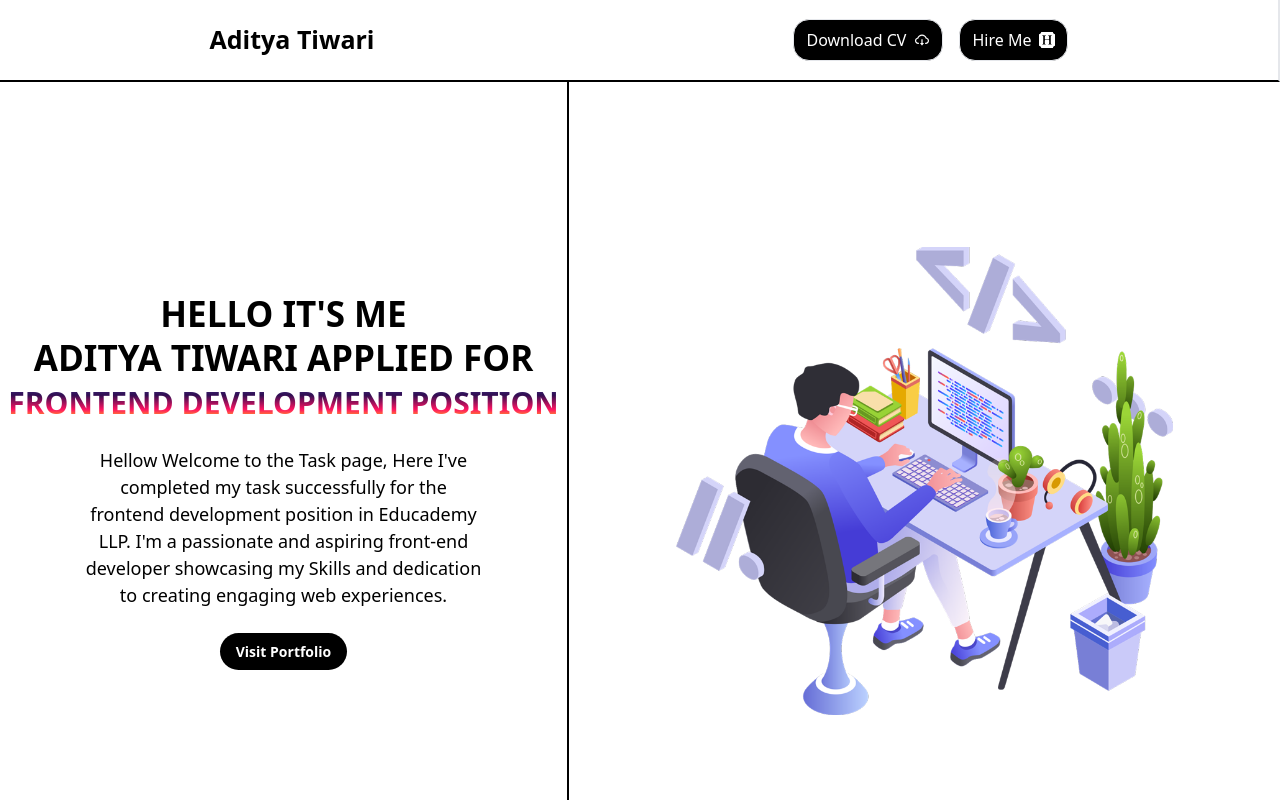
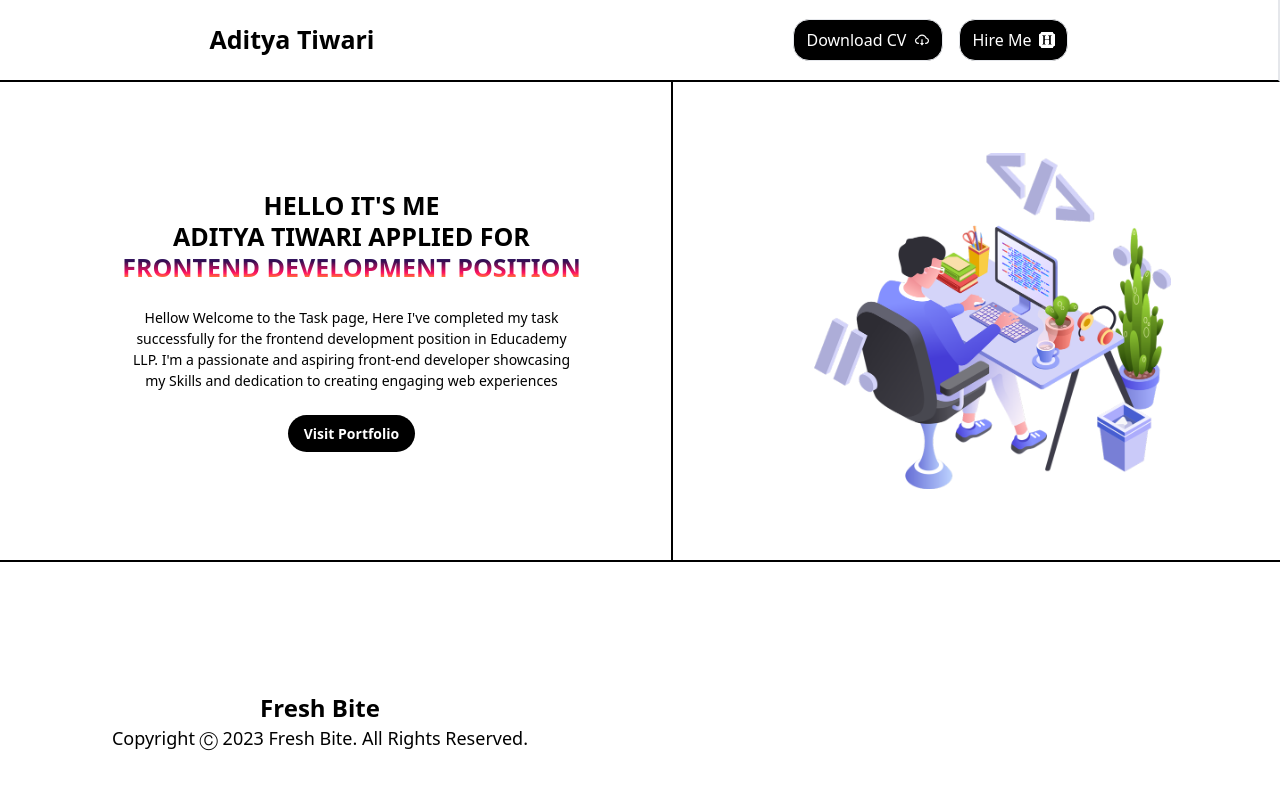
Before and after one commit to aditya1OG/Practice_2, a React (Create React App) app: page / in a window 1280 px wide. Shown: the top 800 px of the page. Built offline with nearby package versions, Linux system fonts and the light colour scheme.

Commit message:
Update Main.jsx

```diff
--- a/src/components/Main.jsx
+++ b/src/components/Main.jsx
@@ -10,17 +10,17 @@ const Main = () => {
         display: 'inline-block',
     };
     return (
-        <div className='flex items-center h-screen justify-around flex-col lg:flex-row border-b-2 border-b-black'>
-            <div className='flex flex-col items-center justify-center w-[50%] border-r-2 h-[100vh] border-r-black'>
-                <h1 className='md:text-[35px] text-[25px] font-semibold mb-6 leading-tight text-center'>HELLO IT'S ME <br className='sm:block hidden' /> ADITYA TIWARI APPLIED FOR<br className='sm:block hidden' /><span style={gradientText} className='font-bold text-[30px]'>FRONTEND DEVELOPMENT POSITION</span></h1>
-                <p className='text-[18px] mb-6 w-[70%] text-center'>Hellow Welcome to the Task page, Here I've completed my task successfully for the frontend development position in Educademy LLP. I'm a passionate and aspiring front-end developer showcasing my Skills and dedication to creating engaging web experiences.</p>
+        <div className='flex items-center h-[60vh] justify-around flex-col lg:flex-row border-b-2 border-b-black'>
+            <div className='flex flex-col items-center justify-center w-[50%] border-r-2 h-[60vh] border-r-black'>
+                <h1 className='md:text-[25px] text-[20px] font-semibold mb-6 leading-tight text-center'>HELLO IT'S ME <br className='sm:block hidden' /> ADITYA TIWARI APPLIED FOR<br className='sm:block hidden' /><span style={gradientText} className='font-bold text-[25px]'>FRONTEND DEVELOPMENT POSITION</span></h1>
+                <p className='text-[14px] mb-6 w-[70%] text-center'>Hellow Welcome to the Task page, Here I've completed my task successfully for the frontend development position in Educademy LLP. I'm a passionate and aspiring front-end developer showcasing my Skills and dedication to creating engaging web experiences</p>
                 <button className='flex items-center gap-5 px-4 rounded-3xl py-2 bg-black text-white'>
                     <a href='https://devfolio-6pplfqte8-aditya1q.vercel.app/' className='text-[14px] font-bold'>Visit Portfolio</a>
                 </button>
             </div>
 
             <div className='flex items-center justify-center'>
-                <img src={pgImage} alt="" className='image object-contain flex items-center justify-center w-[70%]' />
+                <img src={pgImage} alt="" className='image object-contain flex items-center justify-center w-[70%] h-[60vh]' />
             </div>
         </div>
     )
```
